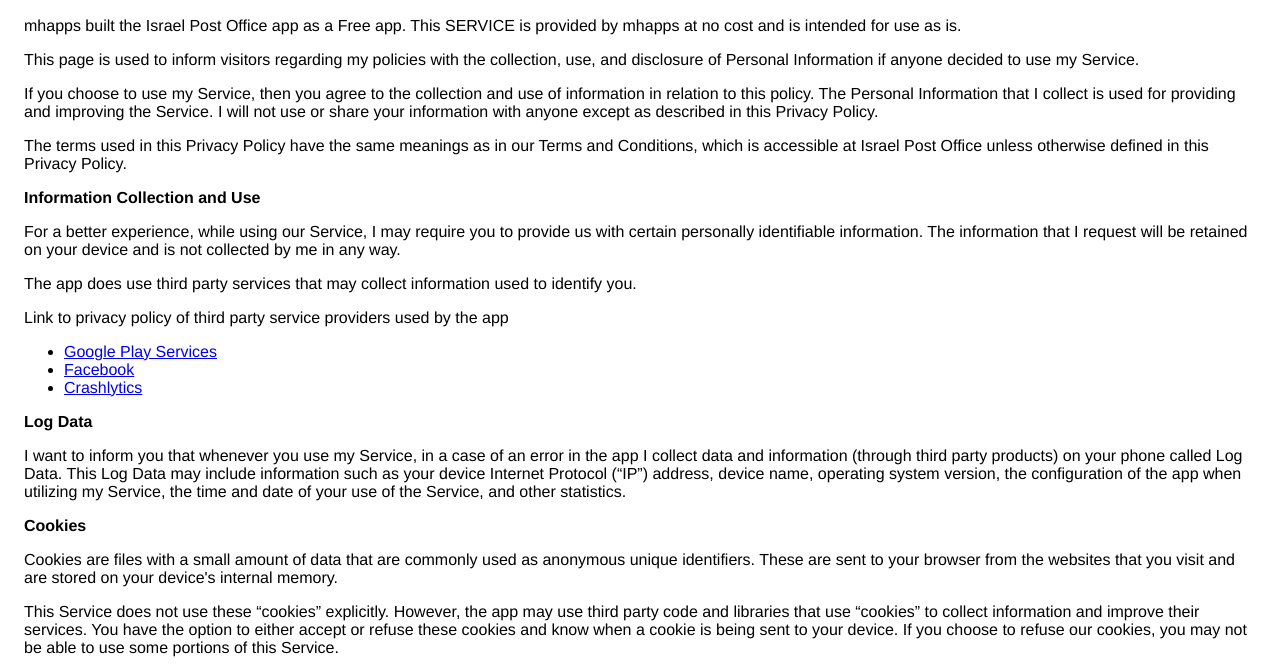
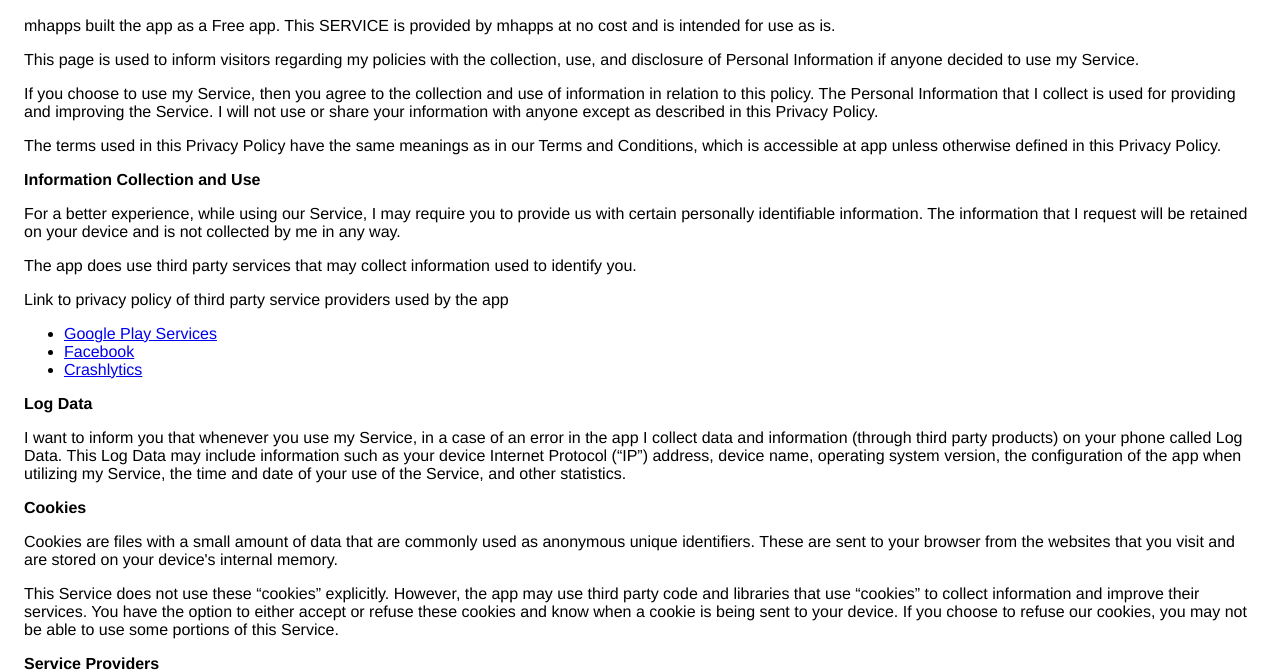
Before and after one commit to hezi5050/IsraelPostOffice, a plain HTML site: page index.html in a window 1280 px wide. Shown: the part 75-745 px from the top of the page. Drawn offline with Linux system fonts and the light colour scheme.

Commit message:
Update index.html

```diff
--- a/index.html
+++ b/index.html
@@ -8,7 +8,7 @@
     </head>
     <body>
     <h2>Privacy Policy</h2> <p>
-                    mhapps built the Israel Post Office app as
+                    mhapps built the app as
                     a Free app. This SERVICE is provided by
                     mhapps at no cost and is intended for
                     use as is.
@@ -28,7 +28,7 @@
                   </p> <p>
                     The terms used in this Privacy Policy have the same meanings
                     as in our Terms and Conditions, which is accessible at
-                    Israel Post Office unless otherwise defined in this Privacy
+                    app unless otherwise defined in this Privacy
                     Policy.
                   </p> <p><strong>Information Collection and Use</strong></p> <p>
                     For a better experience, while using our Service,
```
